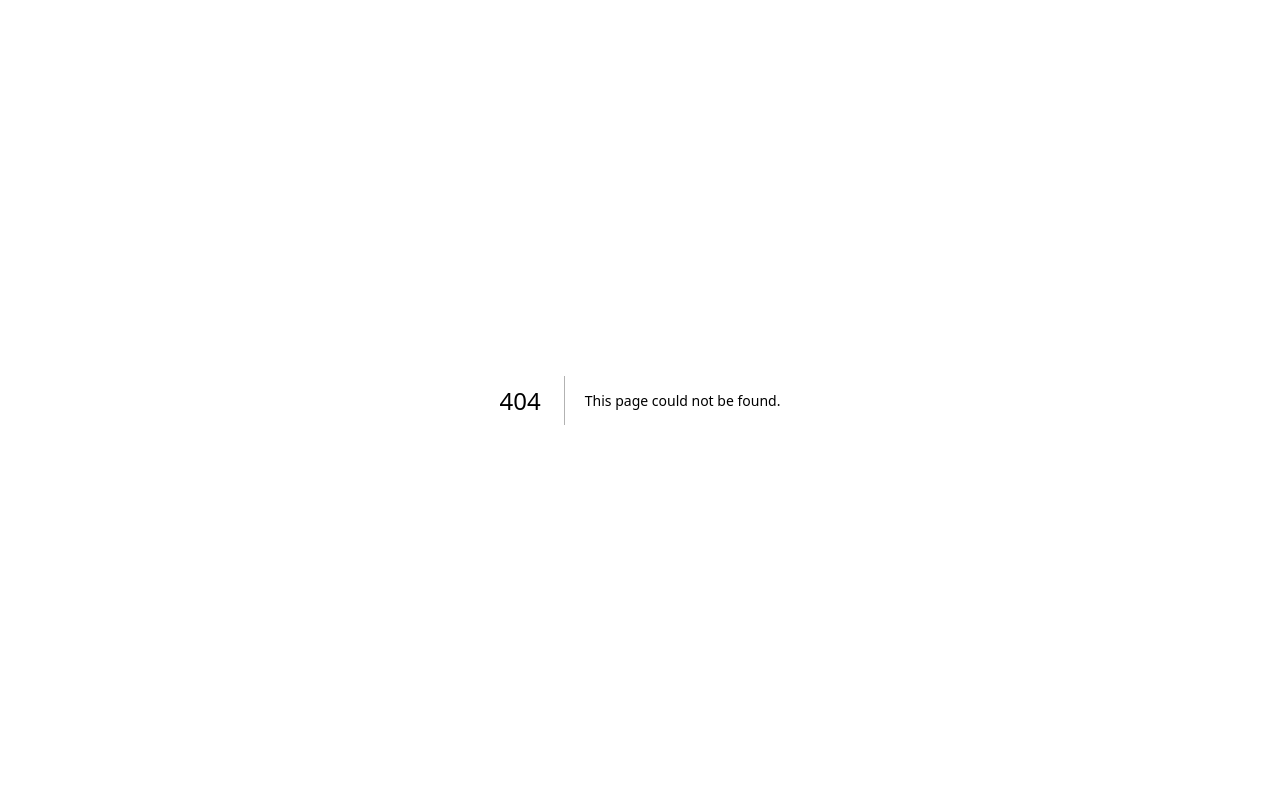
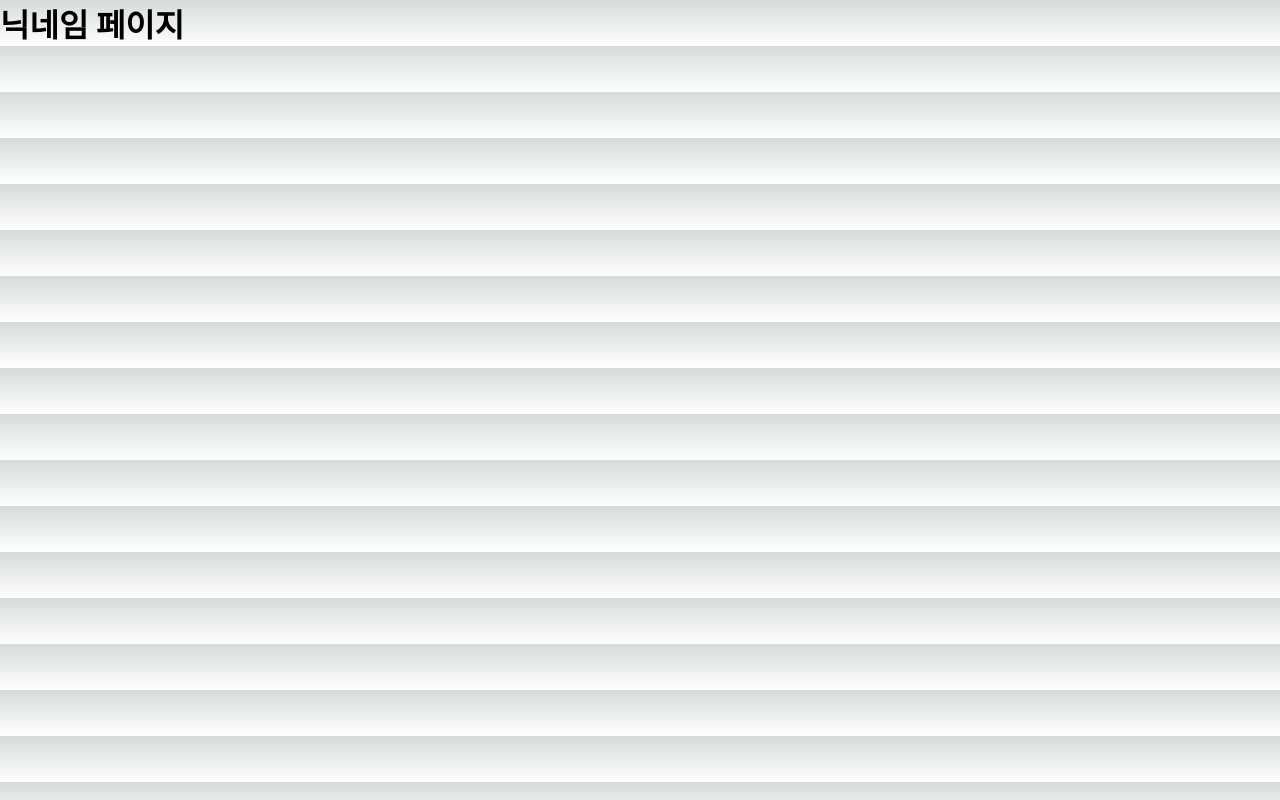
Before and after one commit to Juahjoah/SAMANSA, a Next.js app in the folder frontend/: page /auth/nickname in a window 1280 px wide. Before the commit this address had no page. Built offline with nearby package versions, Linux system fonts and the light colour scheme.

Commit message:
feat: 최초 로그인 사용자-닉네임 페이지 이동 (#4)

```diff
--- /dev/null
+++ b/frontend/src/app/auth/nickname/page.tsx
@@ -0,0 +1,7 @@
+export default function NicknamePages() {
+  return (
+    <div>
+      <h1>닉네임 페이지</h1>
+    </div>
+  );
+}
```
